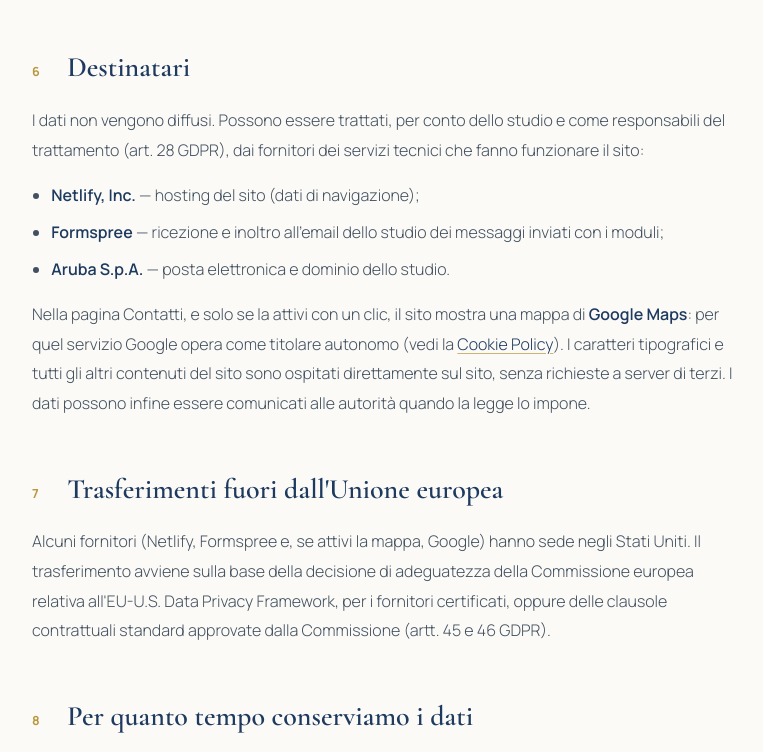
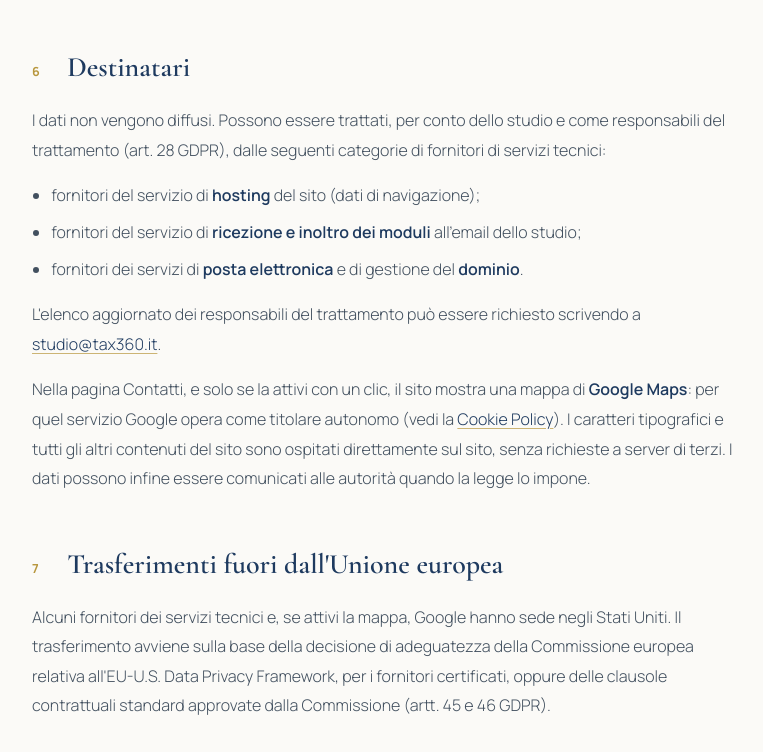
Before and after one commit to davides777/tax360-site, a plain HTML site: page site/privacy.html in a window 1280 px wide. Shown: the part 2691-3443 px from the top of the page, without its empty margins (320-1083 px from the left). Drawn offline with Linux system fonts and the light colour scheme.

Commit message:
Informative: fornitori indicati per categoria
Co-Authored-By: Claude Opus 5.5 <noreply@anthropic.com>
Claude-Session: https://claude.ai/code/session_01KX9oACpXxok71RL847yWW1

```diff
--- a/site/privacy.html
+++ b/site/privacy.html
@@ -126,16 +126,17 @@
       <p>I dati sono trattati con strumenti elettronici, con misure tecniche e organizzative adeguate a proteggerli (tra cui la connessione cifrata HTTPS). Vi accedono solo i professionisti e i collaboratori dello studio autorizzati e tenuti al segreto professionale. Non svolgiamo processi decisionali automatizzati né attività di profilazione.</p>
 
       <h2 id="destinatari"><span class="n">6</span>Destinatari</h2>
-      <p>I dati non vengono diffusi. Possono essere trattati, per conto dello studio e come responsabili del trattamento (art. 28 GDPR), dai fornitori dei servizi tecnici che fanno funzionare il sito:</p>
+      <p>I dati non vengono diffusi. Possono essere trattati, per conto dello studio e come responsabili del trattamento (art. 28 GDPR), dalle seguenti categorie di fornitori di servizi tecnici:</p>
       <ul>
-        <li><b>Netlify, Inc.</b> &mdash; hosting del sito (dati di navigazione);</li>
-        <li><b>Formspree</b> &mdash; ricezione e inoltro all'email dello studio dei messaggi inviati con i moduli;</li>
-        <li><b>Aruba S.p.A.</b> &mdash; posta elettronica e dominio dello studio.</li>
+        <li>fornitori del servizio di <b>hosting</b> del sito (dati di navigazione);</li>
+        <li>fornitori del servizio di <b>ricezione e inoltro dei moduli</b> all'email dello studio;</li>
+        <li>fornitori dei servizi di <b>posta elettronica</b> e di gestione del <b>dominio</b>.</li>
       </ul>
+      <p>L'elenco aggiornato dei responsabili del trattamento può essere richiesto scrivendo a <a href="mailto:studio@tax360.it">studio@tax360.it</a>.</p>
       <p>Nella pagina Contatti, e solo se la attivi con un clic, il sito mostra una mappa di <b>Google Maps</b>: per quel servizio Google opera come titolare autonomo (vedi la <a href="cookie.html">Cookie Policy</a>). I caratteri tipografici e tutti gli altri contenuti del sito sono ospitati direttamente sul sito, senza richieste a server di terzi. I dati possono infine essere comunicati alle autorità quando la legge lo impone.</p>
 
       <h2 id="trasferimenti"><span class="n">7</span>Trasferimenti fuori dall'Unione europea</h2>
-      <p>Alcuni fornitori (Netlify, Formspree e, se attivi la mappa, Google) hanno sede negli Stati Uniti. Il trasferimento avviene sulla base della decisione di adeguatezza della Commissione europea relativa all'EU-U.S. Data Privacy Framework, per i fornitori certificati, oppure delle clausole contrattuali standard approvate dalla Commissione (artt. 45 e 46 GDPR).</p>
+      <p>Alcuni fornitori dei servizi tecnici e, se attivi la mappa, Google hanno sede negli Stati Uniti. Il trasferimento avviene sulla base della decisione di adeguatezza della Commissione europea relativa all'EU-U.S. Data Privacy Framework, per i fornitori certificati, oppure delle clausole contrattuali standard approvate dalla Commissione (artt. 45 e 46 GDPR).</p>
 
       <h2 id="conservazione"><span class="n">8</span>Per quanto tempo conserviamo i dati</h2>
       <ul>
```
Also changed, not shown: site/cookie.html (+1 -1 lines).
